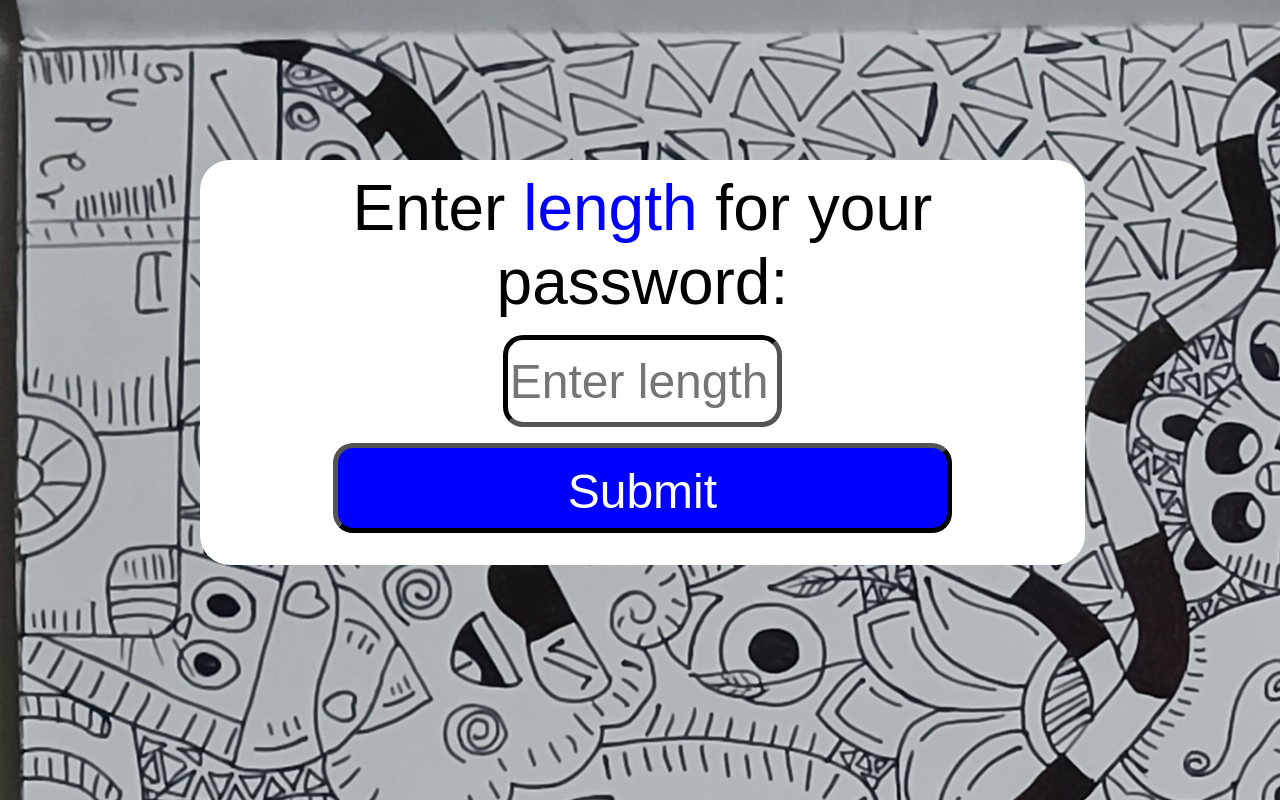
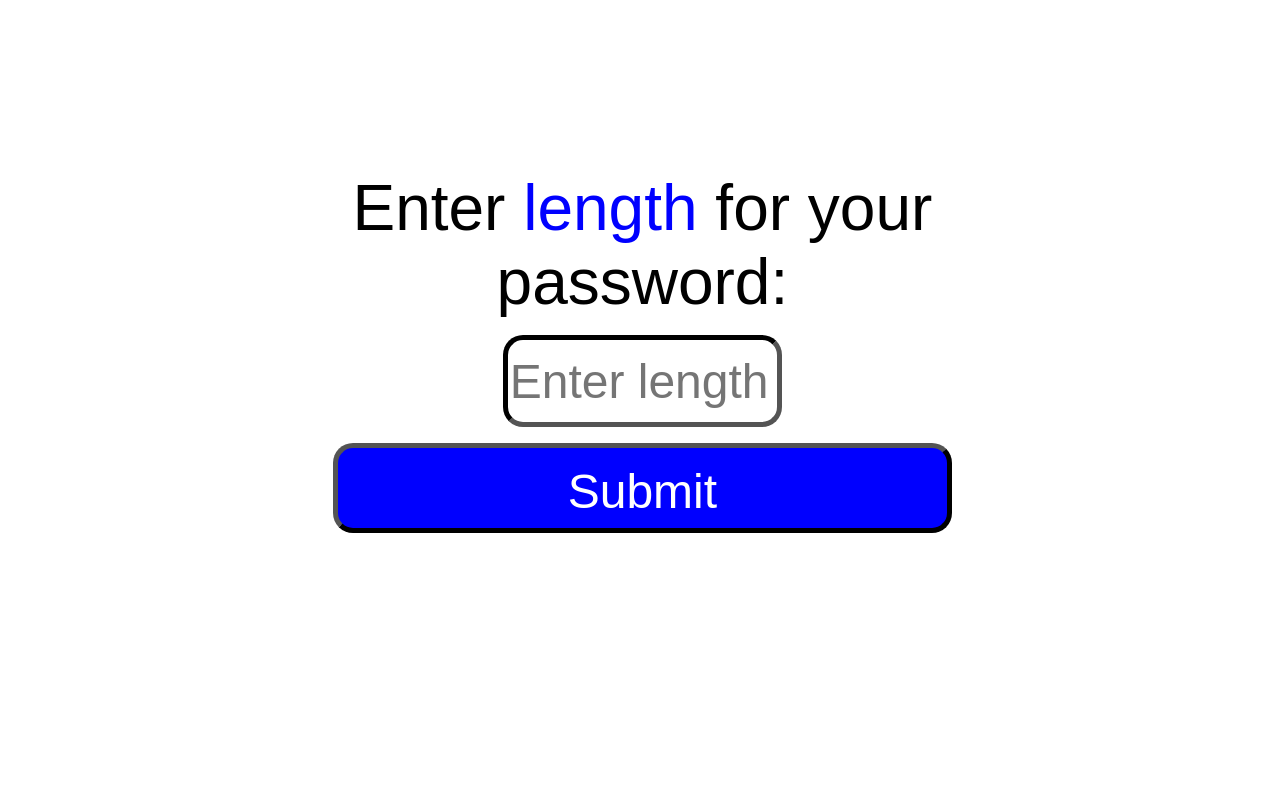
Before and after one commit to aryachawan/passmate, a Flask app: template templates/generator.html in a window 1280 px wide. Run offline with Flask 3, Linux system fonts and the light colour scheme; the template is opened without the code that fills it, so the values that code supplies are empty.

Commit message:
Update generator.html

```diff
--- a/templates/generator.html
+++ b/templates/generator.html
@@ -6,7 +6,7 @@
 </head>
 <style>
     body {
-        background-image: url("/static/back1.jpg");
+        background-color:white
     }
 
     #entlabel {
```
